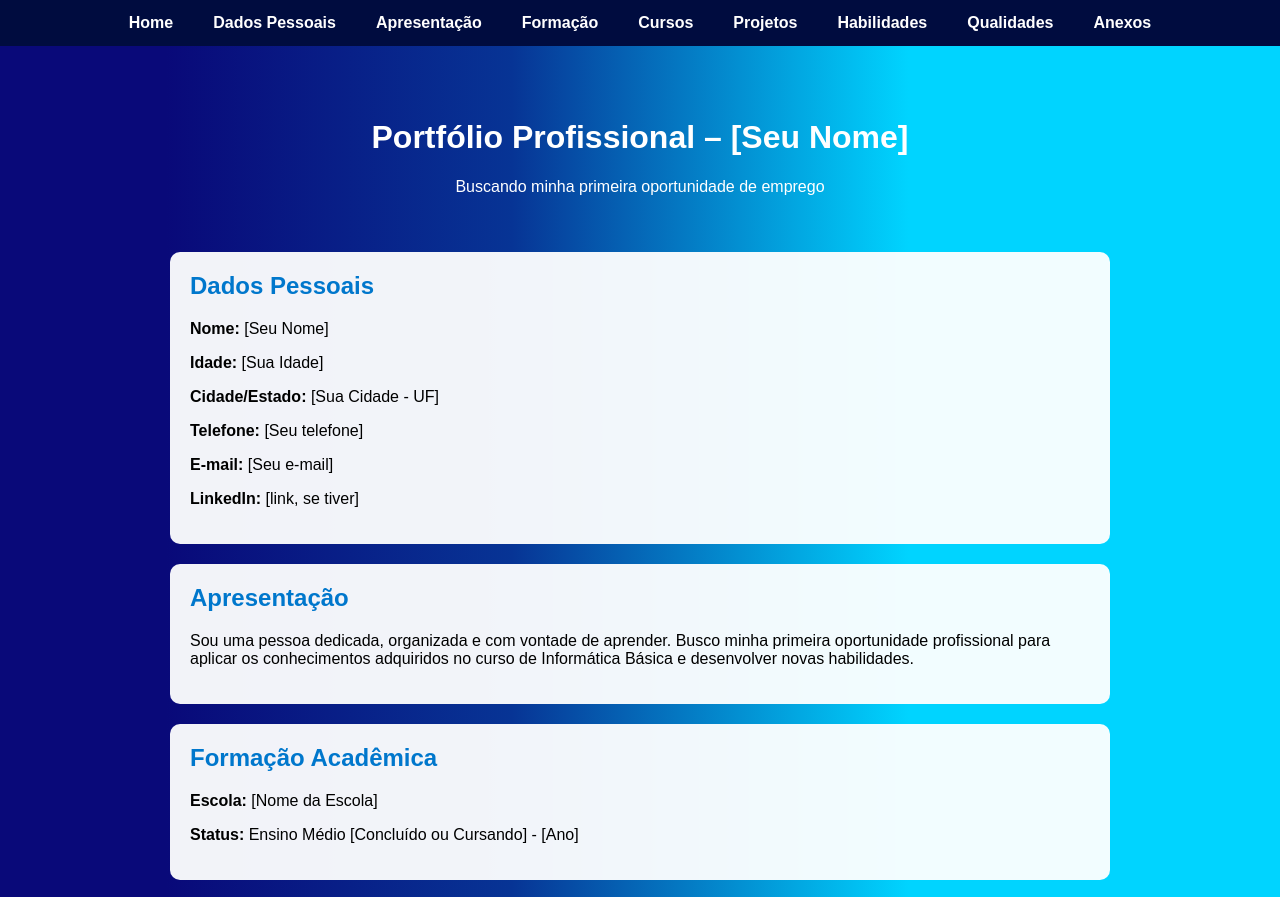
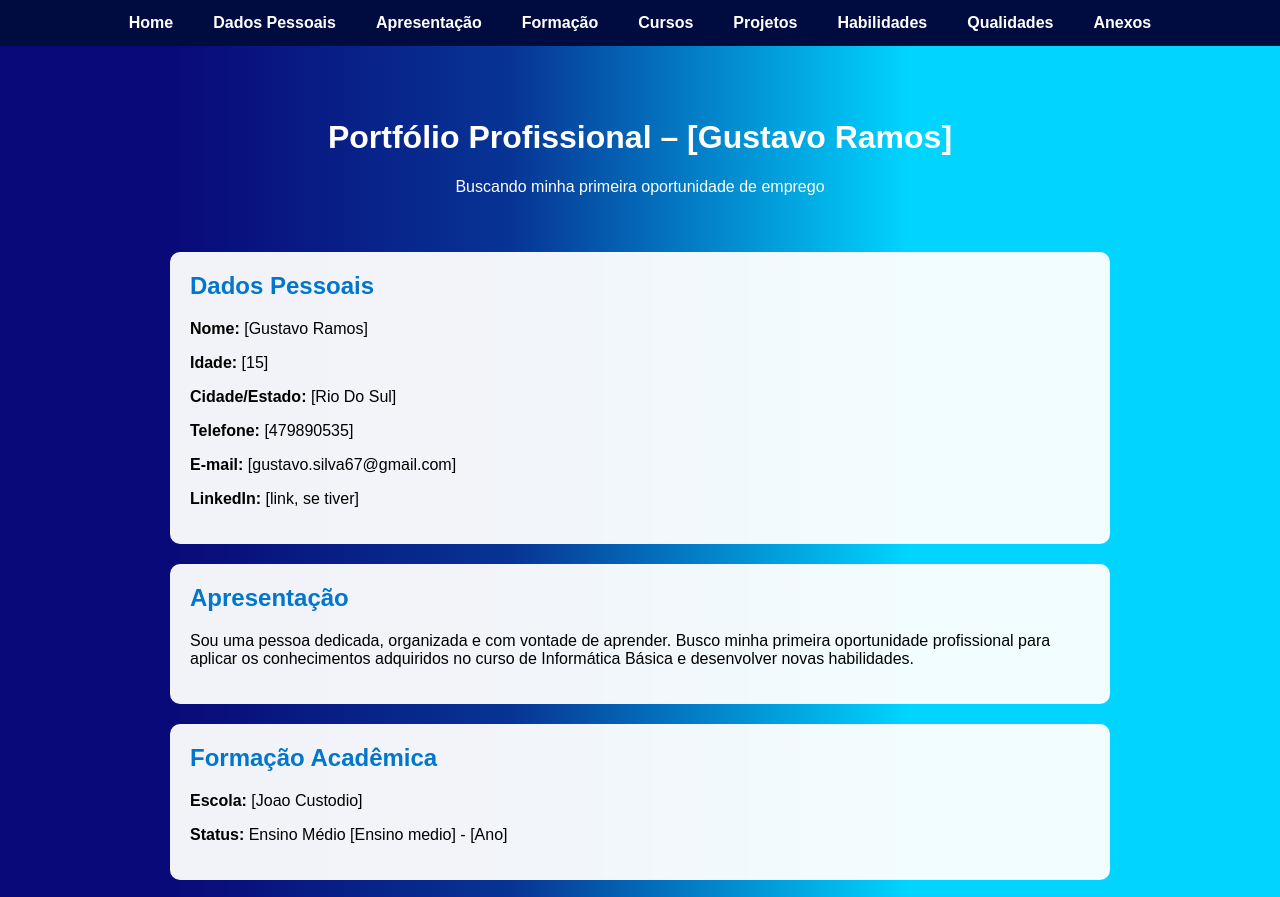
Before and after one commit to Gustavosilva0772/site-senac, a plain HTML site: page portifolio.html in a window 1280 px wide. Shown: the top 897 px of the page. Drawn offline with Linux system fonts and the light colour scheme.

Commit message:
Update portifolio.html

```diff
--- a/portifolio.html
+++ b/portifolio.html
@@ -3,7 +3,7 @@
 <head>
   <meta charset="UTF-8" />
   <meta name="viewport" content="width=device-width, initial-scale=1.0" />
-  <title>Portfólio - [Seu Nome]</title>
+  <title>Portfólio - [Gustavo Ramos]</title>
   <style>
     html {
       scroll-behavior: smooth;
@@ -95,17 +95,17 @@
   </nav>
 
   <header>
-    <h1>Portfólio Profissional – [Seu Nome]</h1>
+    <h1>Portfólio Profissional – [Gustavo Ramos]</h1>
     <p>Buscando minha primeira oportunidade de emprego</p>
   </header>
 
   <section id="dados">
     <h2>Dados Pessoais</h2>
-    <p><strong>Nome:</strong> [Seu Nome]</p>
-    <p><strong>Idade:</strong> [Sua Idade]</p>
-    <p><strong>Cidade/Estado:</strong> [Sua Cidade - UF]</p>
-    <p><strong>Telefone:</strong> [Seu telefone]</p>
-    <p><strong>E-mail:</strong> [Seu e-mail]</p>
+    <p><strong>Nome:</strong> [Gustavo Ramos]</p>
+    <p><strong>Idade:</strong> [15]</p>
+    <p><strong>Cidade/Estado:</strong> [Rio Do Sul]</p>
+    <p><strong>Telefone:</strong> [479890535]</p>
+    <p><strong>E-mail:</strong> [gustavo.silva67@gmail.com]</p>
     <p><strong>LinkedIn:</strong> [link, se tiver]</p>
   </section>
 
@@ -116,8 +116,8 @@
 
   <section id="formacao">
     <h2>Formação Acadêmica</h2>
-    <p><strong>Escola:</strong> [Nome da Escola]</p>
-    <p><strong>Status:</strong> Ensino Médio [Concluído ou Cursando] - [Ano]</p>
+    <p><strong>Escola:</strong> [Joao Custodio]</p>
+    <p><strong>Status:</strong> Ensino Médio [Ensino medio] - [Ano]</p>
   </section>
 
   <section id="cursos">
```
